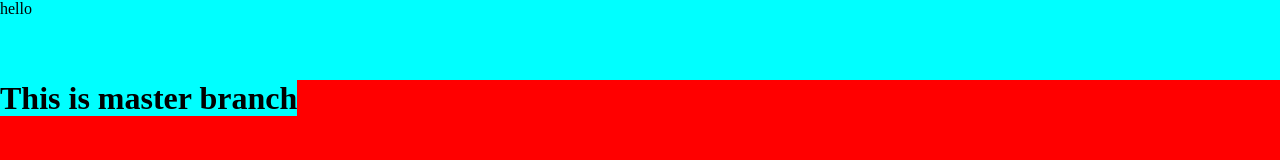
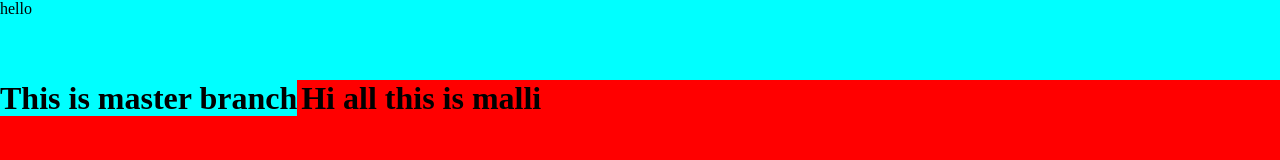
Before and after one commit to kongaHimabindu/gitsecond-level, a plain HTML site: page index.html in a window 1280 px wide. Drawn offline with Linux system fonts and the light colour scheme.

Commit message:
Malli changes

```diff
--- a/index.html
+++ b/index.html
@@ -46,6 +46,7 @@
                 bihvc
             </div> -->
             <h1 class="demo" id="demo1">This is master branch</h1>
+            <h1>Hi all this is malli</h1>
         </div>
 
     </div>
```
